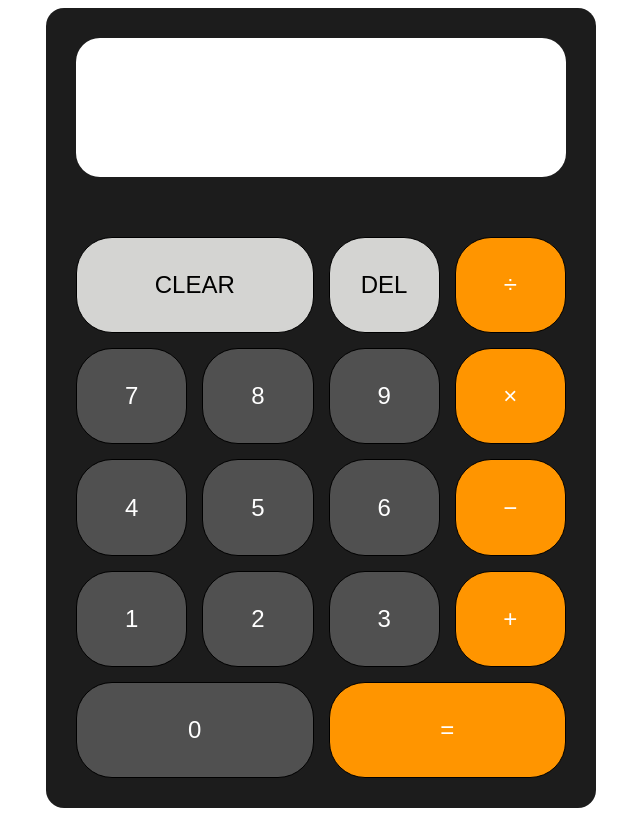
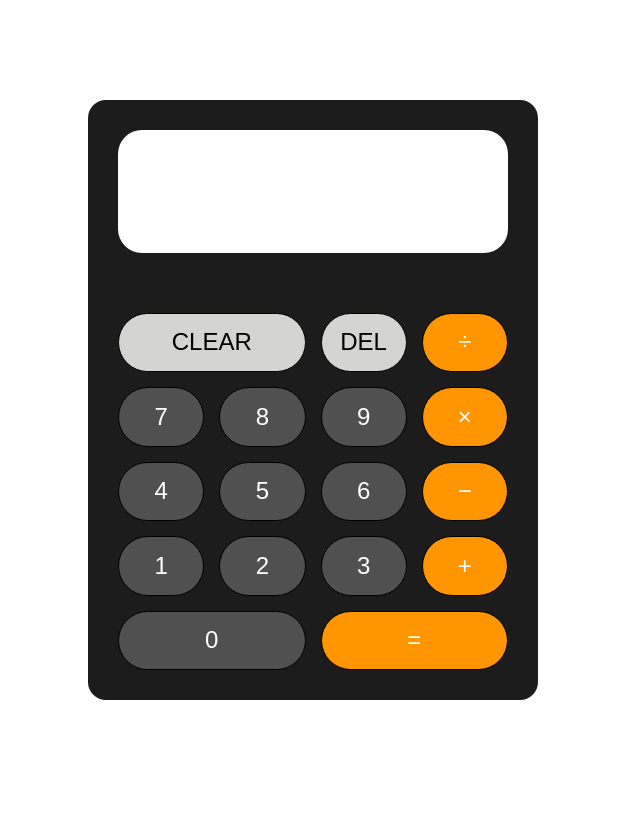
Before and after one commit to jcrisostomo1/odin-calculator, a plain HTML site: page index.html in a window 1280 px wide. Shown: the whole page, without its empty margins (327-967 px from the left). Drawn offline with Linux system fonts and the light colour scheme.

Commit message:
fix height problem

```diff
--- a/style.css
+++ b/style.css
@@ -1,9 +1,15 @@
+* {
+    margin: 0;
+    padding: 0;
+    box-sizing: border-box;
+}
+
 body {
     display: flex;
     justify-content: center;
     align-items: center;
     width: 100%;
-    height: 100%;
+    min-height: 100vh;
     font-family: 'Roboto', sans-serif;
 }
 
@@ -13,8 +19,8 @@ body {
     border-radius: 18px;
     display: flex;
     flex-direction: column;
-    height: 800px;
-    width: 550px;
+    height: 600px;
+    width: 450px;
 }
 
 .screen {
```
